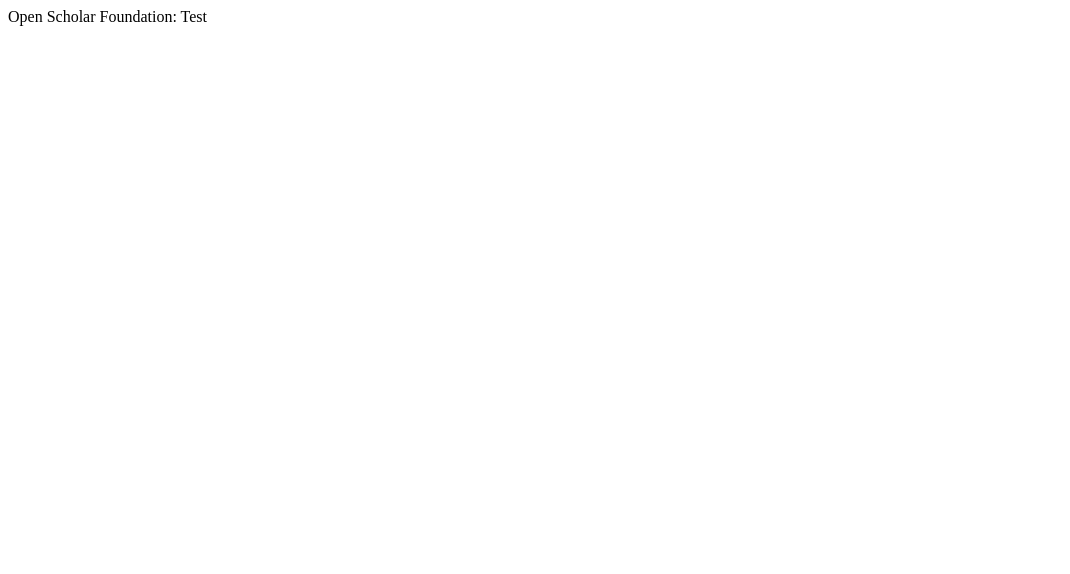
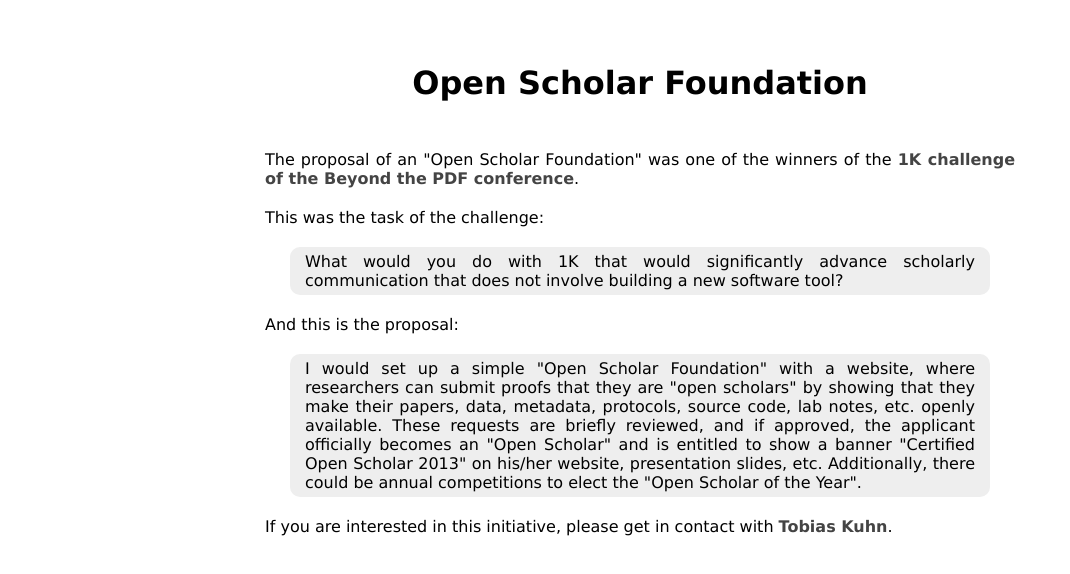
Before and after one commit to tkuhn/openscholar, a plain HTML site: page index.html in a window 1280 px wide. Shown: the whole page, without its empty margins (0-1070 px from the left). Drawn offline with Linux system fonts and the light colour scheme.

Commit message:
Add content for web page

```diff
--- /dev/null
+++ b/404.html
@@ -0,0 +1,14 @@
+<!doctype html>
+
+<head>
+<meta charset="utf-8" />
+<title>Not Found</title>
+<link rel="stylesheet" href="style.css" />
+</head>
+
+<body>
+
+<h1>Not Found</h1>
+
+</body>
+</html>
--- a/index.html
+++ b/index.html
@@ -1 +1,49 @@
-Open Scholar Foundation: Test
+<!doctype html>
+
+<head>
+<meta charset="utf-8" />
+<meta name="description" content="" />
+<meta name="author" content="Tobias Kuhn" />
+<title>Open Scholar Foundation</title>
+<link rel="stylesheet" href="style.css" />
+</head>
+
+<body>
+
+<h1>Open Scholar Foundation</h1>
+
+<p>
+The proposal of an "Open Scholar Foundation" was one of the winners of the
+<a href="http://www.force11.org/node/4358" target="_blank">1K challenge of the Beyond the
+PDF conference</a>.
+</p>
+
+<p>
+This was the task of the challenge:
+</p>
+
+<blockquote>
+What would you do with 1K that would significantly advance scholarly communication that does not
+involve building a new software tool?
+</blockquote>
+
+<p>
+And this is the proposal:
+</p>
+
+<blockquote>
+I would set up a simple "Open Scholar Foundation" with a website, where researchers can submit
+proofs that they are "open scholars" by showing that they make their papers, data, metadata,
+protocols, source code, lab notes, etc. openly available. These requests are briefly reviewed,
+and if approved, the applicant officially becomes an "Open Scholar" and is entitled to show a
+banner "Certified Open Scholar 2013" on his/her website, presentation slides, etc. Additionally,
+there could be annual competitions to elect the "Open Scholar of the Year".
+</blockquote>
+
+<p>
+If you are interested in this initiative, please get in contact with
+<a href="http://www.tkuhn.ch" target="_blank">Tobias Kuhn</a>.
+</p>
+
+</body>
+</html>
--- /dev/null
+++ b/style.css
@@ -0,0 +1,44 @@
+body {
+  font-family: Verdana, Helvetica, sans-serif;
+  font-size: 12pt;
+  width: 750px;
+  text-align: justify;
+  margin-left: auto;
+  margin-right: auto;
+  margin-top: 4em;
+  margin-bottom: 8em;
+}
+
+h1 {
+  text-align: center;
+  margin-top: 1em;
+  margin-bottom: 1.5em;
+}
+
+blockquote {
+  display: block;
+  width: 670px;
+  background-color: #EEE;
+  border-radius: 10px;
+  padding: 5px 15px;
+  margin: 10px 25px;
+}
+
+p {
+  margin: 20px 0px;
+}
+
+a {
+  text-decoration: none;
+  background-color: transparent;
+  font-weight: bold;
+  color: #444;
+}
+
+a:active {
+  color: #000;
+}
+
+a:hover {
+  color: #000;
+}
```
